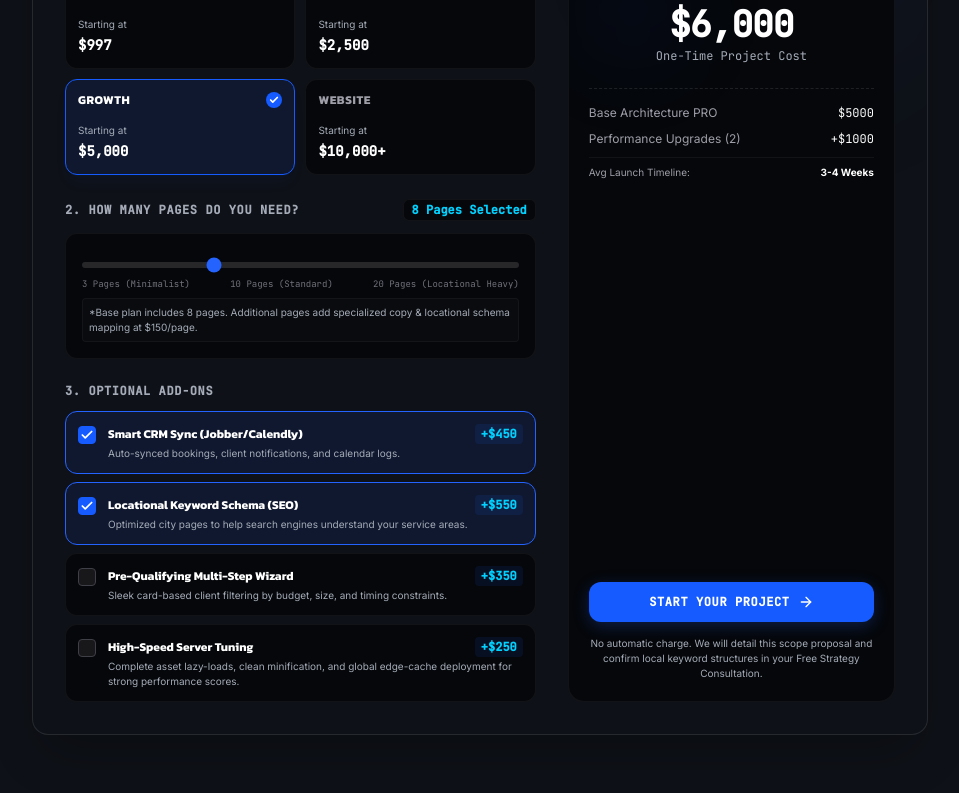
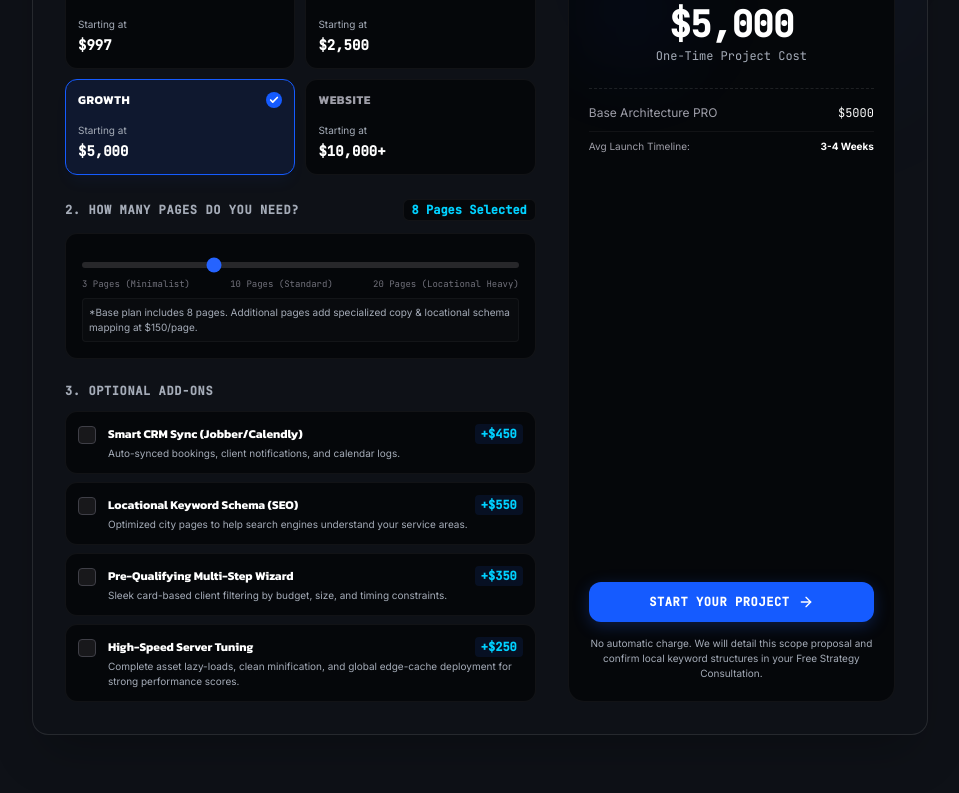
Before and after one commit to andonito/Siterra, a React (Vite) app: page / in a window 1280 px wide. Shown: the part 8380-9173 px from the top of the page, without its empty margins (160-1119 px from the left). Built offline with nearby package versions, Linux system fonts and the light colour scheme.

Commit message:
Reset Add-ons: Modified the initial state of the PackageCalculator component so that none of the optional high-conversion add-ons are pre-selected when the page first loads.

```diff
--- a/src/components/PackageCalculator.tsx
+++ b/src/components/PackageCalculator.tsx
@@ -9,7 +9,7 @@ interface PackageCalculatorProps {
 export default function PackageCalculator({ onOpenConsultation }: PackageCalculatorProps) {
   const [selectedBasePackage, setSelectedBasePackage] = useState<string>("pro");
   const [pageCount, setPageCount] = useState<number>(8);
-  const [selectedAddons, setSelectedAddons] = useState<string[]>(["crm", "seo"]);
+  const [selectedAddons, setSelectedAddons] = useState<string[]>([]);
 
   const addonsList = [
     {
```
